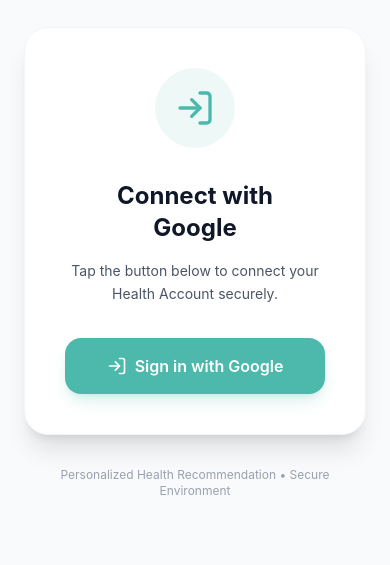
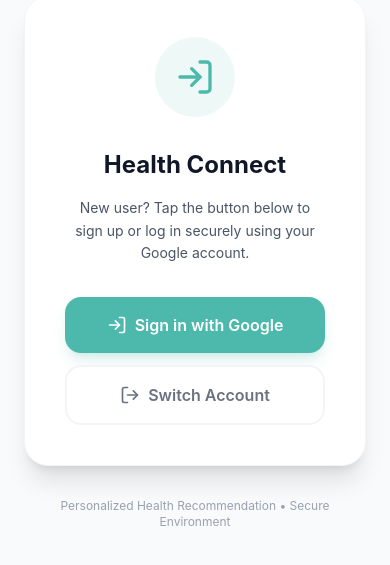
Before and after one commit to charantej2007/PersonalHealthReccomendation, a React (Vite) app: page /auth/mobile-bridge in a window 390 px wide. Shown: the part 159-724 px from the top of the page. Built offline with nearby package versions, Linux system fonts and the light colour scheme; no server answers.

Commit message:
Fix: Integrated Native PDF sharing and Account Switching for mobile

```diff
--- a/package.json
+++ b/package.json
@@ -13,6 +13,8 @@
     "@capacitor/app": "^8.1.0",
     "@capacitor/browser": "^8.0.3",
     "@capacitor/core": "^8.3.0",
+    "@capacitor/filesystem": "^8.1.2",
+    "@capacitor/share": "^8.0.1",
     "@emotion/react": "11.14.0",
     "@emotion/styled": "11.14.1",
     "@mui/icons-material": "7.3.5",
--- a/src/app/screens/MobileAuthBridge.tsx
+++ b/src/app/screens/MobileAuthBridge.tsx
@@ -97,17 +97,18 @@
           {status === 'success' ? 'Authenticated!' :
            status === 'error' ? 'Something went wrong' :
            status === 'checking' ? 'Please Wait' :
-           'Connect with Google'}
+           'Health Connect'}
         </h1>
 
-        <p className="text-gray-600 mb-8 leading-relaxed text-sm">
+        <p className="text-gray-600 mb-8 leading-relaxed text-sm px-2">
           {status === 'success' ? 'Logging you in... Redirecting back to the app.' :
            status === 'error' ? error :
            status === 'checking' ? 'Processing your information...' :
-           "Tap the button below to connect your Health Account securely."}
+           "New user? Tap the button below to sign up or log in securely using your Google account."}
         </p>
 
         {status === 'initial' && (
+          <div className="w-full space-y-3">
             <button
               onClick={handleInitiateLogin}
               className="w-full py-4 bg-[#4DB8AC] text-white rounded-2xl font-semibold flex items-center justify-center gap-2 hover:bg-[#45A599] transition-all shadow-lg shadow-[#4DB8AC]/20 active:scale-95"
@@ -115,6 +116,14 @@
               <LogIn className="w-5 h-5" />
               Sign in with Google
             </button>
+            <button
+              onClick={handleLogout}
+              className="w-full py-4 bg-white text-gray-500 rounded-2xl font-semibold border-2 border-gray-100 flex items-center justify-center gap-2 hover:bg-gray-50 transition-all active:scale-95"
+            >
+              <LogOut className="w-5 h-5" />
+              Switch Account
+            </button>
+          </div>
         )}
 
         {status === 'success' && redirectUrl && (
--- a/src/app/screens/ReportsScreen.tsx
+++ b/src/app/screens/ReportsScreen.tsx
@@ -8,6 +8,11 @@
 import { useNavigate } from 'react-router';
 import { jsPDF } from 'jspdf';
 import autoTable from 'jspdf-autotable';
+import { Filesystem, Directory } from '@capacitor/filesystem';
+import { Share } from '@capacitor/share';
+
+// Check if running in Capacitor
+const isCapacitor = typeof window !== 'undefined' && (window as any).Capacitor;
 
 export function ReportsScreen() {
   const navigate = useNavigate();
@@ -108,8 +113,35 @@
       headStyles: { fillColor: [91, 155, 213] },
     });
 
-    const fileName = `${activeTab}-health-summary.pdf`;
-    doc.save(fileName);
+    const fileName = `${activeTab}-health-summary-${Date.now()}.pdf`;
+
+    if (isCapacitor) {
+      const pdfBase64 = doc.output('datauristring').split(',')[1];
+
+      const saveAndShare = async () => {
+        try {
+          const savedFile = await Filesystem.writeFile({
+            path: fileName,
+            data: pdfBase64,
+            directory: Directory.Documents,
+          });
+
+          await Share.share({
+            title: title,
+            text: 'Here is your health summary report.',
+            url: savedFile.uri,
+            dialogTitle: 'Share or Save Health Report',
+          });
+        } catch (err) {
+          console.error('Mobile PDF error:', err);
+          alert('Failed to save report to device.');
+        }
+      };
+
+      void saveAndShare();
+    } else {
+      doc.save(fileName);
+    }
   };
 
   return (
```
Also changed, not shown: 3 other files (tests, documents, lock files or other folders). Lines whose indentation alone changed are shown as unchanged.
